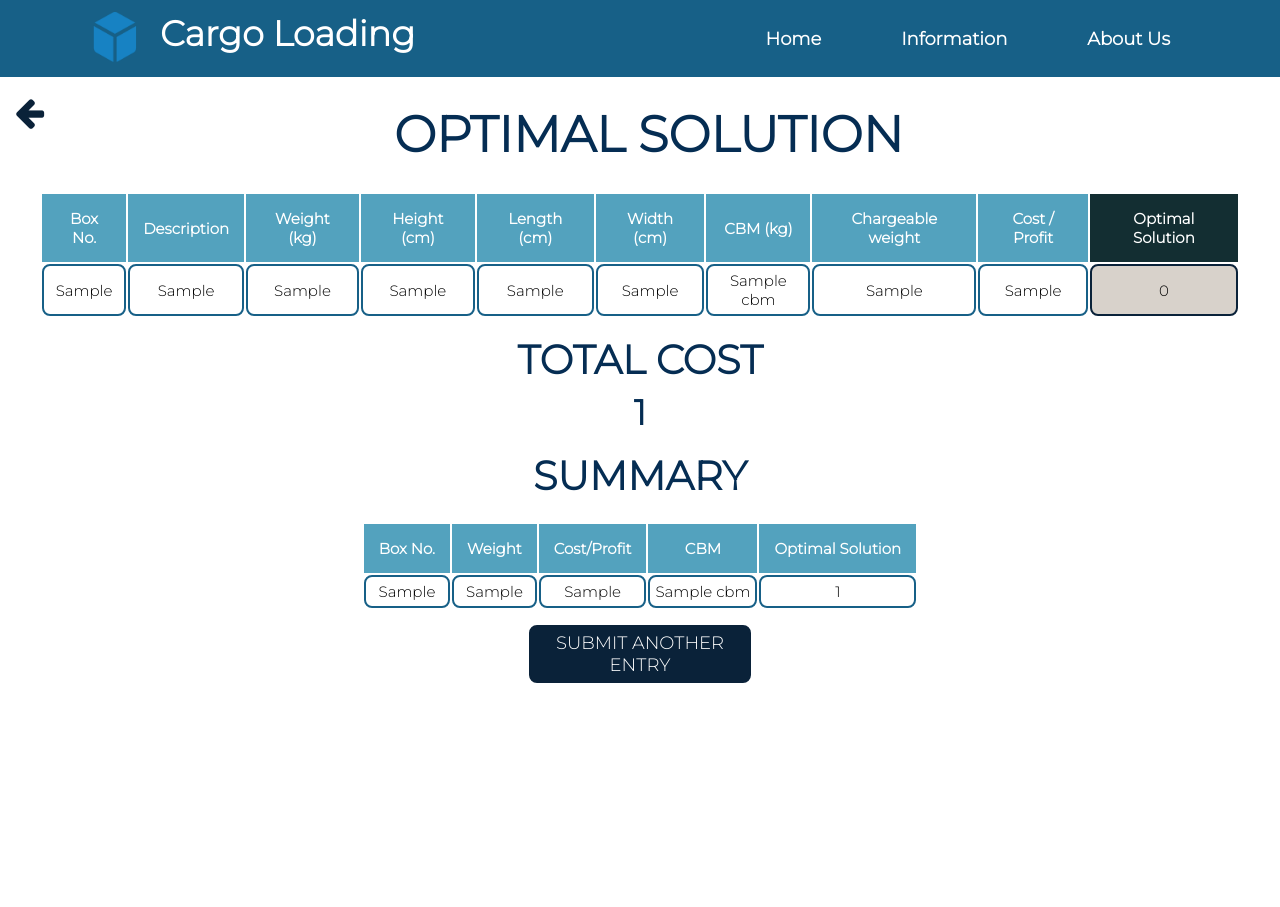
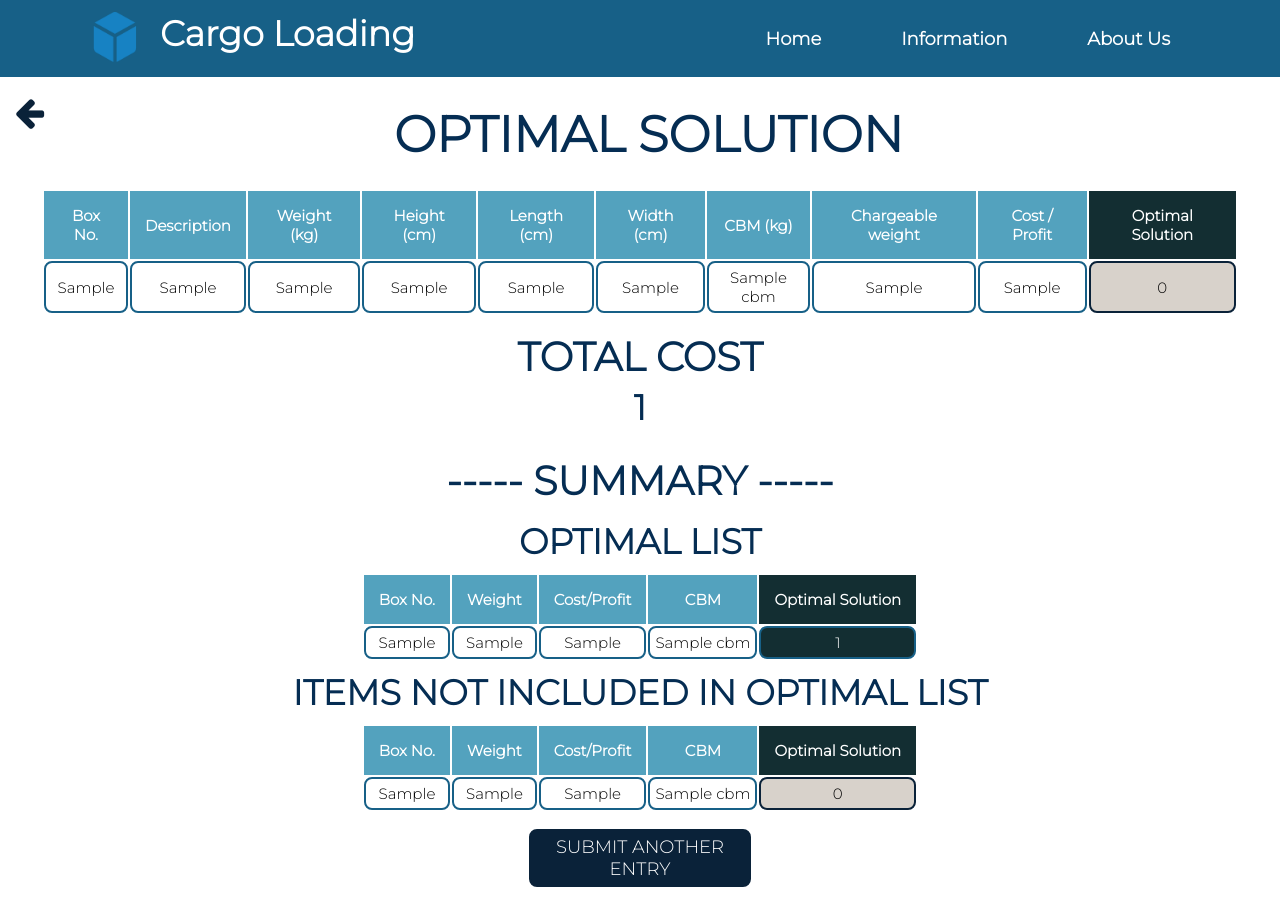
Before and after one commit to gbcstro/mysite, a Django app: template cargoloading/templates/result.html in a window 1280 px wide. Before the commit the page ends 683 px from the top, so only its background shows below. Run offline with Django 4.2, Linux system fonts and the light colour scheme; the template is opened without the code that fills it: most values are stand-ins (such as "Sample title", 1, 10 or a date in 2020).

Commit message:
added drop list

```diff
--- a/cargoloading/static/cargoloading/result.css
+++ b/cargoloading/static/cargoloading/result.css
@@ -98,14 +98,16 @@
 }
 
 .table-wrapper{
-    display: flex;
-    justify-content: center;
-    align-items: center;
-    padding: 10px;
+    padding: 12px;
+}
+
+.table-wrapper .text-wrap{
+   text-align: center;
 }
 
 .table-wrapper table{
-    margin-top: 5px;
+   margin-left: auto;
+   margin-right: auto;
 }
 
 .table-wrapper table th{
@@ -159,7 +161,6 @@
 }
 
 .wrapper .text-wrap h1{
-    padding: 2px;
     font-size: 40px;
 }
 
--- a/cargoloading/templates/result.html
+++ b/cargoloading/templates/result.html
@@ -58,18 +58,22 @@
         <h2>{{total_cost}}</h2>
     </div>
 
-    <div class="text-wrap">
-        <h1>SUMMARY</h1>
-    </div>
+    <div class="table-wrapper">
+        <div class="text-wrap">
+            <h1>----- SUMMARY -----</h1>
+        </div>
 
-    <div class="table-wrapper">
+        <div class="text-wrap">
+            <h2>OPTIMAL LIST</h2>
+        </div>
+
         <table>
             <thead>
                 <th>Box No.</th>
                 <th>Weight</th>
                 <th>Cost/Profit</th>
                 <th>CBM</th>
-                <th>Optimal Solution</th>
+                <th class="os">Optimal Solution</th>
             </thead>
             <tbody>
                 {% for bl, w, v, cbm in fl %}
@@ -78,7 +82,31 @@
                         <td>{{w}}</td>
                         <td>{{v}}</td>
                         <td>{{cbm}}</td>
-                        <td>1</td>
+                        <td class="op">1</td>
+                    </tr>
+                {% endfor %}
+            </tbody>
+        </table>
+
+        <div class="text-wrap">
+            <h2>ITEMS NOT INCLUDED IN OPTIMAL LIST</h2>
+        </div>
+        <table>
+            <thead>
+                <th>Box No.</th>
+                <th>Weight</th>
+                <th>Cost/Profit</th>
+                <th>CBM</th>
+                <th class="os">Optimal Solution</th>
+            </thead>
+            <tbody>
+                {% for bl, w, v, cbm in dl %}
+                    <tr>
+                        <td>{{bl}}</td>
+                        <td>{{w}}</td>
+                        <td>{{v}}</td>
+                        <td>{{cbm}}</td>
+                        <td class="nop">0</td>
                     </tr>
                 {% endfor %}
             </tbody>
```
Also changed, not shown: cargoloading/views.py (+94 -18 lines), db.sqlite3.
